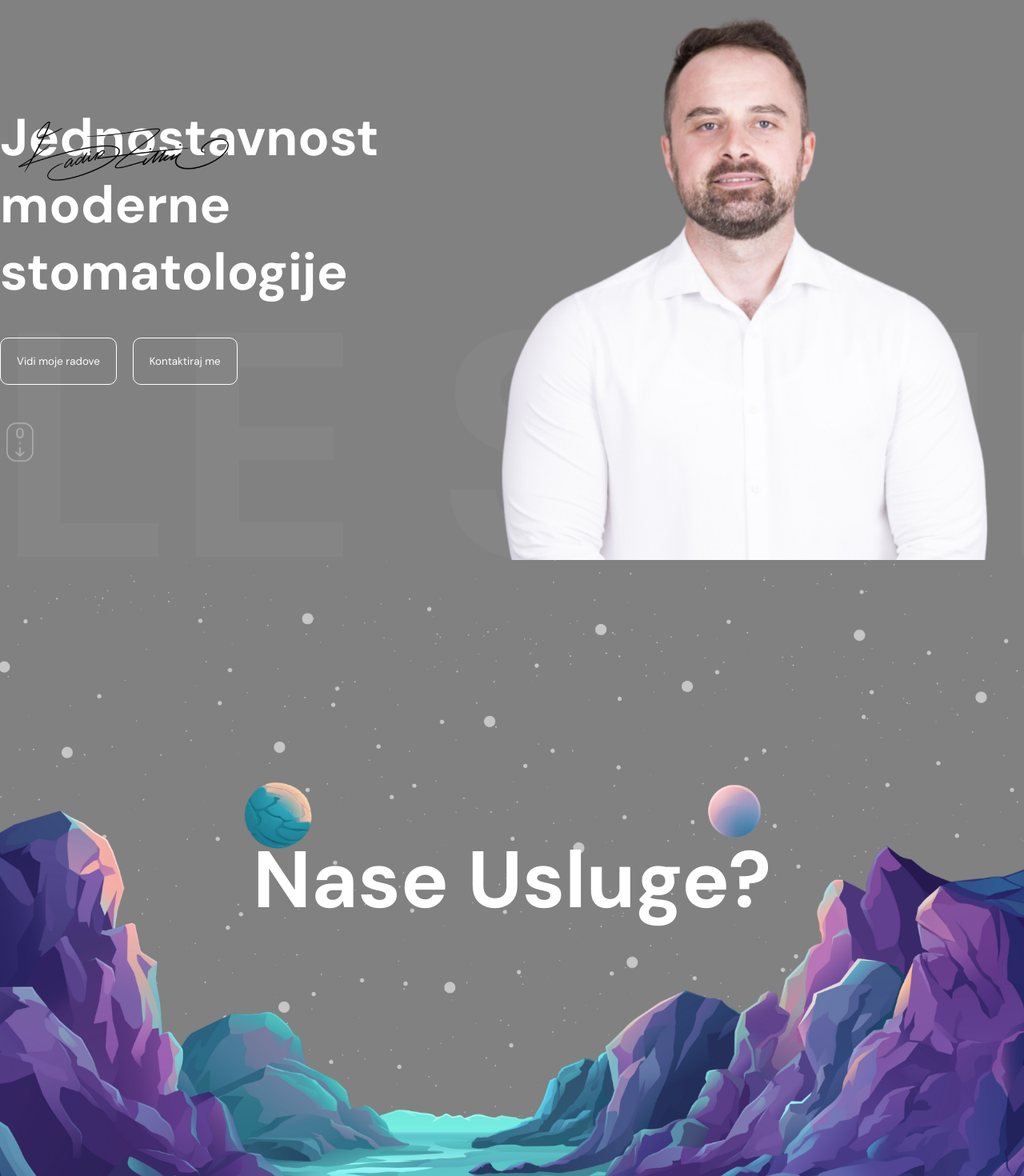
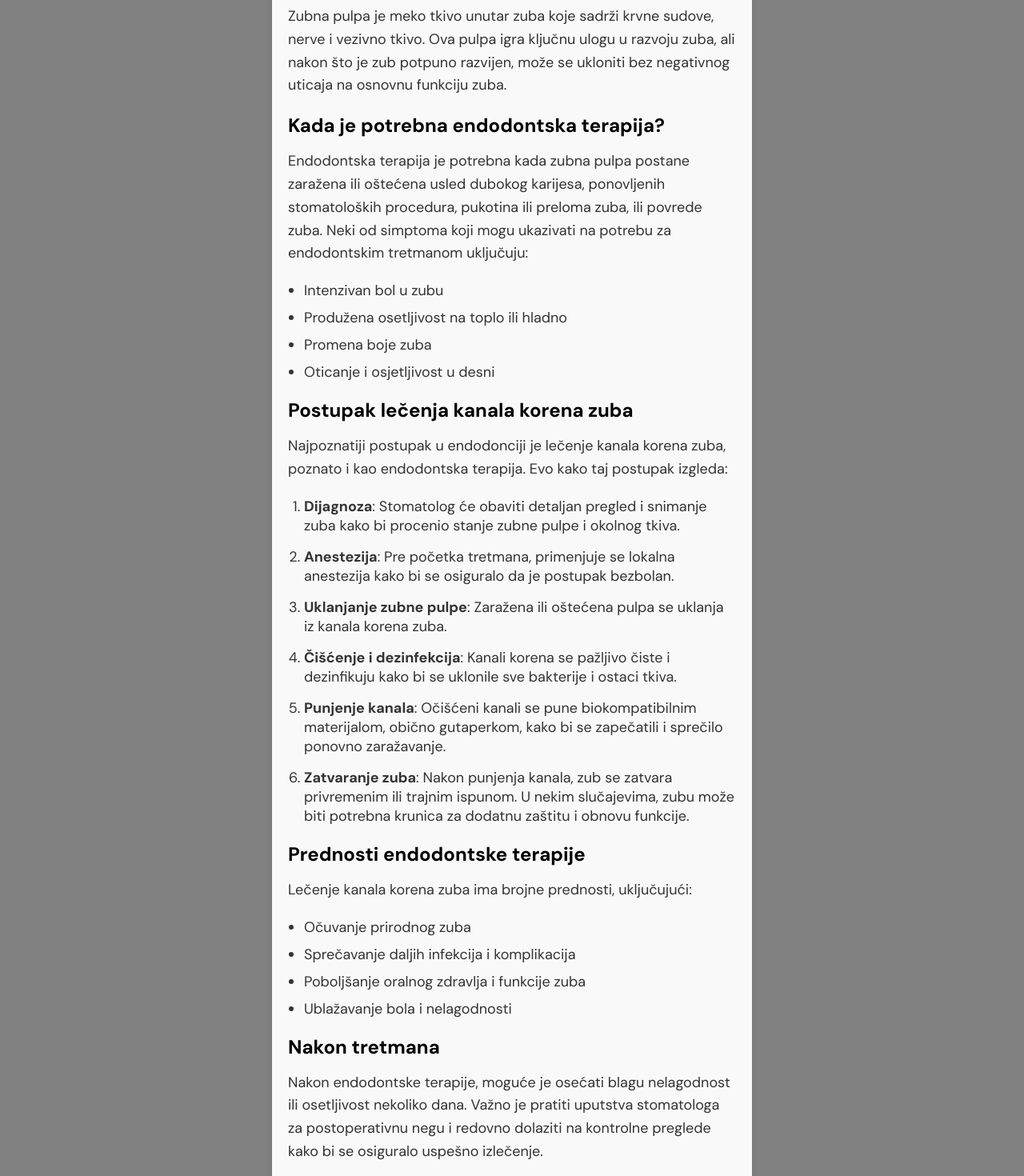
Before and after one commit to Elddar00/animated-portfolio, a React (Vite) app: page /endodoncija in a window 1280 px wide. Shown: the part 100-1570 px from the top of the page at 80% size. Built offline with nearby package versions, Linux system fonts and the light colour scheme.

Commit message:
Use React Router DOM - implement new page

```diff
--- a/package.json
+++ b/package.json
@@ -11,9 +11,12 @@
   },
   "dependencies": {
     "@img-comparison-slider/react": "^8.0.2",
+    "bootstrap": "^5.3.3",
     "framer-motion": "^10.16.4",
     "react": "18.2.0",
+    "react-bootstrap": "^2.10.3",
     "react-dom": "18.2.0",
+    "react-router-dom": "^6.23.1",
     "react-scroll": "^1.9.0",
     "sass": "^1.68.0"
   },
--- /dev/null
+++ b/src/components/endodoncija/Endodoncija.jsx
@@ -0,0 +1,91 @@
+import "./endodoncija.scss";
+
+function Endodoncija() {
+  return (
+    <div className="endodoncija">
+      <h2>Šta je zubna pulpa?</h2>
+      <p>
+        Zubna pulpa je meko tkivo unutar zuba koje sadrži krvne sudove, nerve i
+        vezivno tkivo. Ova pulpa igra ključnu ulogu u razvoju zuba, ali nakon
+        što je zub potpuno razvijen, može se ukloniti bez negativnog uticaja na
+        osnovnu funkciju zuba.
+      </p>
+
+      <h2>Kada je potrebna endodontska terapija?</h2>
+      <p>
+        Endodontska terapija je potrebna kada zubna pulpa postane zaražena ili
+        oštećena usled dubokog karijesa, ponovljenih stomatoloških procedura,
+        pukotina ili preloma zuba, ili povrede zuba. Neki od simptoma koji mogu
+        ukazivati na potrebu za endodontskim tretmanom uključuju:
+      </p>
+      <ul>
+        <li>Intenzivan bol u zubu</li>
+        <li>Produžena osetljivost na toplo ili hladno</li>
+        <li>Promena boje zuba</li>
+        <li>Oticanje i osjetljivost u desni</li>
+      </ul>
+
+      <h2>Postupak lečenja kanala korena zuba</h2>
+      <p>
+        Najpoznatiji postupak u endodonciji je lečenje kanala korena zuba,
+        poznato i kao endodontska terapija. Evo kako taj postupak izgleda:
+      </p>
+      <ol>
+        <li>
+          <strong>Dijagnoza</strong>: Stomatolog će obaviti detaljan pregled i
+          snimanje zuba kako bi procenio stanje zubne pulpe i okolnog tkiva.
+        </li>
+        <li>
+          <strong>Anestezija</strong>: Pre početka tretmana, primenjuje se
+          lokalna anestezija kako bi se osiguralo da je postupak bezbolan.
+        </li>
+        <li>
+          <strong>Uklanjanje zubne pulpe</strong>: Zaražena ili oštećena pulpa
+          se uklanja iz kanala korena zuba.
+        </li>
+        <li>
+          <strong>Čišćenje i dezinfekcija</strong>: Kanali korena se pažljivo
+          čiste i dezinfikuju kako bi se uklonile sve bakterije i ostaci tkiva.
+        </li>
+        <li>
+          <strong>Punjenje kanala</strong>: Očišćeni kanali se pune
+          biokompatibilnim materijalom, obično gutaperkom, kako bi se zapečatili
+          i sprečilo ponovno zaražavanje.
+        </li>
+        <li>
+          <strong>Zatvaranje zuba</strong>: Nakon punjenja kanala, zub se
+          zatvara privremenim ili trajnim ispunom. U nekim slučajevima, zubu
+          može biti potrebna krunica za dodatnu zaštitu i obnovu funkcije.
+        </li>
+      </ol>
+
+      <h2>Prednosti endodontske terapije</h2>
+      <p>Lečenje kanala korena zuba ima brojne prednosti, uključujući:</p>
+      <ul>
+        <li>Očuvanje prirodnog zuba</li>
+        <li>Sprečavanje daljih infekcija i komplikacija</li>
+        <li>Poboljšanje oralnog zdravlja i funkcije zuba</li>
+        <li>Ublažavanje bola i nelagodnosti</li>
+      </ul>
+
+      <h2>Nakon tretmana</h2>
+      <p>
+        Nakon endodontske terapije, moguće je osećati blagu nelagodnost ili
+        osetljivost nekoliko dana. Važno je pratiti uputstva stomatologa za
+        postoperativnu negu i redovno dolaziti na kontrolne preglede kako bi se
+        osiguralo uspešno izlečenje.
+      </p>
+
+      <h2>Zaključak</h2>
+      <p>
+        Endodoncija igra ključnu ulogu u očuvanju oralnog zdravlja i
+        funkcionalnosti zuba. Ako osećate bol ili sumnjate na problem sa zubnom
+        pulpom, ne odlažite posetu stomatologu. Pravovremeni endodontski tretman
+        može spasiti vaš zub i olakšati bolne simptome, omogućavajući vam da
+        uživate u zdravom i blistavom osmehu.
+      </p>
+    </div>
+  );
+}
+
+export default Endodoncija;
--- /dev/null
+++ b/src/components/endodoncija/endodoncija.scss
@@ -0,0 +1,37 @@
+.endodoncija {
+  background-color: #f9f9f9;
+  padding: 20px;
+  border-radius: 10px;
+  box-shadow: 0 4px 8px rgba(0, 0, 0, 0.1);
+  max-width: 600px;
+  margin: 40px auto;
+  font-family: Arial, sans-serif;
+  color: #333;
+}
+
+.endodoncija h2 {
+  font-size: 24px;
+  margin-bottom: 15px;
+  color: #000;
+}
+
+.endodoncija p {
+  font-size: 18px;
+  line-height: 1.6;
+  margin-bottom: 20px;
+}
+
+.endodoncija ul,
+.endodoncija ol {
+  padding-left: 20px;
+  margin-bottom: 20px;
+}
+
+.endodoncija li {
+  font-size: 18px;
+  margin-bottom: 10px;
+}
+
+.endodoncija ol li {
+  margin-bottom: 15px;
+}
--- a/src/components/services/Services.jsx
+++ b/src/components/services/Services.jsx
@@ -2,6 +2,7 @@ import { useRef } from "react";
 import "./services.scss";
 import { motion, useInView } from "framer-motion";
 import { ImgComparisonSlider } from "@img-comparison-slider/react";
+import { useNavigate } from "react-router-dom";
 
 const variants = {
   initial: {
@@ -22,6 +23,12 @@ const variants = {
 
 export const Services = () => {
   const ref = useRef();
+
+  const navigate = useNavigate();
+
+  const handleButtonClick = () => {
+    navigate("/endodoncija");
+  };
 
   const isInView = useInView(ref, { margin: "-100px" });
   return (
@@ -86,7 +93,7 @@ export const Services = () => {
             ili oticanje oko zuba, verovatno ste se susreli sa problemom koji
             zahteva endodontski tretman.
           </p>
-          <button>Vise o Endodonciji...</button>
+          <button onClick={handleButtonClick}>Vise o Endodonciji...</button>
         </motion.div>
         <motion.div
           className="box"
--- a/src/main.jsx
+++ b/src/main.jsx
@@ -1,10 +1,23 @@
 import React from "react";
 import ReactDOM from "react-dom/client";
 import App from "./App.jsx";
+import { createBrowserRouter, RouterProvider } from "react-router-dom";
 import "./app.scss";
+import Endodoncija from "./components/endodoncija/endodoncija.jsx";
+
+const router = createBrowserRouter([
+  {
+    path: "/",
+    element: <App />,
+  },
+  {
+    path: "/endodoncija",
+    element: <Endodoncija />,
+  },
+]);
 
 ReactDOM.createRoot(document.getElementById("root")).render(
   <React.StrictMode>
-    <App />
+    <RouterProvider router={router} />
   </React.StrictMode>
 );
```
Also changed, not shown: 1 other file (tests, documents, lock files or other folders).
